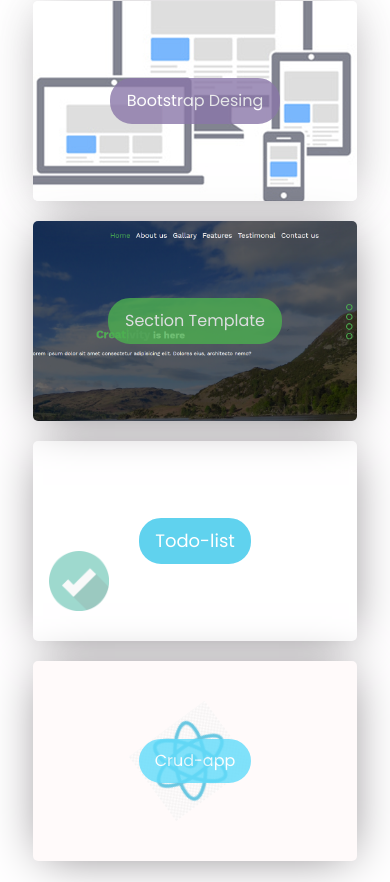
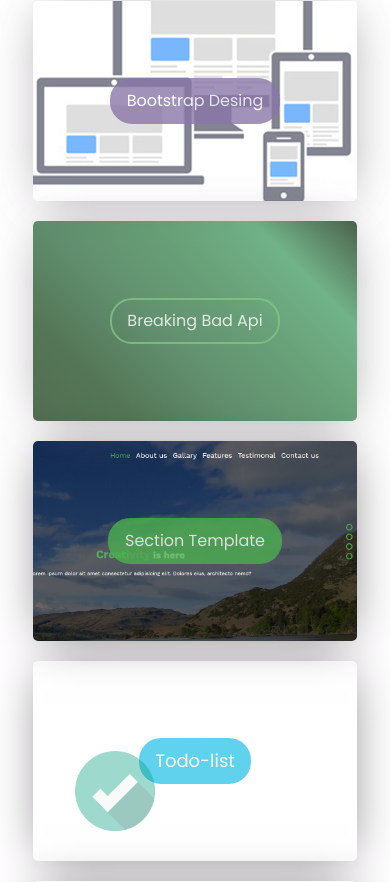
Before and after one commit to Ahmed-Elkassas/Portfolio_Design, a plain HTML site: page index.html in a window 390 px wide. Shown: the part 4055-4937 px from the top of the page. Drawn offline with nearby package versions, Linux system fonts and the light colour scheme.

Commit message:
add new project

```diff
--- a/css/style.css
+++ b/css/style.css
@@ -775,7 +775,7 @@ section {
 }
 .works .works-content .one {
   grid-column: 2 / 4;
-  grid-row: 4 / 7;
+  grid-row: 3 / 6;
   opacity: 0.7;
   background: url(../images/responsive.png) no-repeat center;
   background-size: auto;
@@ -788,9 +788,23 @@ section {
   color: rgb(40, 5, 63);
   font-weight: 450;
 }
+.works .works-content .api {
+  grid-column: 2 / 4;
+  grid-row: 6 / 11;
+  opacity: 0.7;
+  background: linear-gradient(45deg, #093009, #0D3E10, #1F6032 , #29773E , #369457, #032202);
+}
+.works .works-content .api  a{
+  border: 2px solid #4caf50;
+  background-color: transparent;
+}
+.works .works-content .api a:hover {
+  color: #082009;
+  font-weight: 450;
+}
 .works .works-content .two {
   grid-column: 4 / 7;
-  grid-row: 2 / 5;
+  grid-row: 2 / 6;
   background: url(../images/template-section.png) no-repeat top right;
   background-size: cover;
 }
@@ -803,7 +817,7 @@ section {
 }
 .works .works-content .three {
   grid-column: 4 / 8;
-  grid-row: 5 / 9;
+  grid-row: 6 / 11;
   position: relative;
 }
 .works .works-content .three img {
@@ -923,11 +937,29 @@ section {
 @media (max-width: 991px) {
   .works .works-content .one {
     grid-column: 1 / 4;
-    grid-row: 3 / 5;
+    grid-row: 3 / 6;
+  }
+  .works .works-content .api {
+    grid-column: 2 / 6;
+    grid-row: 11 / 16;
+  }
+  .works .works-content .two {
+    grid-column: 4 / 7;
+    grid-row: 1 / 5;
+  }
+  .works .works-content .three {
+    grid-column: 4 / 7;
+    grid-row: 5 / 10;
+  }
+  .works .works-content .three img {
+    top: 45%;
+    left: 13%;
+    max-width: 40%;
+    max-height: 40%;
   }
   .works .works-content .four {
     grid-column: 1 / 4;
-    grid-row: 5 / 8;
+    grid-row: 6 / 11;
   }
   .works .works-content .four img {
     top: 26%;
@@ -935,36 +967,37 @@ section {
     max-width: 50%;
     max-height: 50%;
   }
-  .works .works-content .three img {
-    top: 45%;
-    left: 13%;
-    max-width: 40%;
-    max-height: 40%;
-  }
 }
 @media (max-width: 767px) {
+.works .works-content {
+    display: block;
+  }
+  .works .works-content div {
+    display: block;
+    width: 90%;
+    height: 200px;
+    margin: auto;
+    margin-bottom: 20px;
+  }
   .works .works-content .four img {
-    top: 30%;
-    left: 30%;
-    max-width: 40%;
-    max-height: 40%;
+    top: 29%;
+    left: 39%;
+    max-width: 43%;
+    max-height: 43%;
   }
-  .works .works-content .three img {
-    top: 55%;
-    left: 5%;
-    max-width: 30%;
-    max-height: 30%;
   }
-}
+  .works .works-content .text {
+    align-items: center;
+    justify-content: center;
+    display: flex;
+  }
+  .works .color {
+    height: 25%;
+    top: 70%;
+  }
 @media (max-width: 575px) {
   .works .works-content .text p {
     width: 100%;
-  }
-  .works .works-content .four img {
-    top: 30%;
-    left: 35%;
-    max-width: 40%;
-    max-height: 40%;
   }
 }
 @media (max-width: 500px) {
@@ -984,10 +1017,7 @@ section {
     display: flex;
   }
   .works .works-content .four img {
-    top: 30%;
-    left: 34%;
-    max-width: 40%;
-    max-height: 40%;
+    display: none;
   }
   .works .color,
   .works .circle {
--- a/index.html
+++ b/index.html
@@ -242,6 +242,13 @@
               >Bootstrap Desing</a
             >
           </div>
+          <div class="api">
+            <a
+              href="https://github.com/Ahmed-Elkassas/Breaking-Bad-API"
+              target="_blank"
+              >Breaking Bad Api</a
+            >
+          </div>
           <div class="two">
             <a
               href="https://github.com/Ahmed-Elkassas/Sectipns_template"
@@ -255,7 +262,7 @@
               target="_blank"
               >Todo-list</a
             >
-            <img src="images/checked.png" alt="" />
+            <img src="images/checked.png" alt="checked-img" />
           </div>
           <div class="four">
             <a
```
